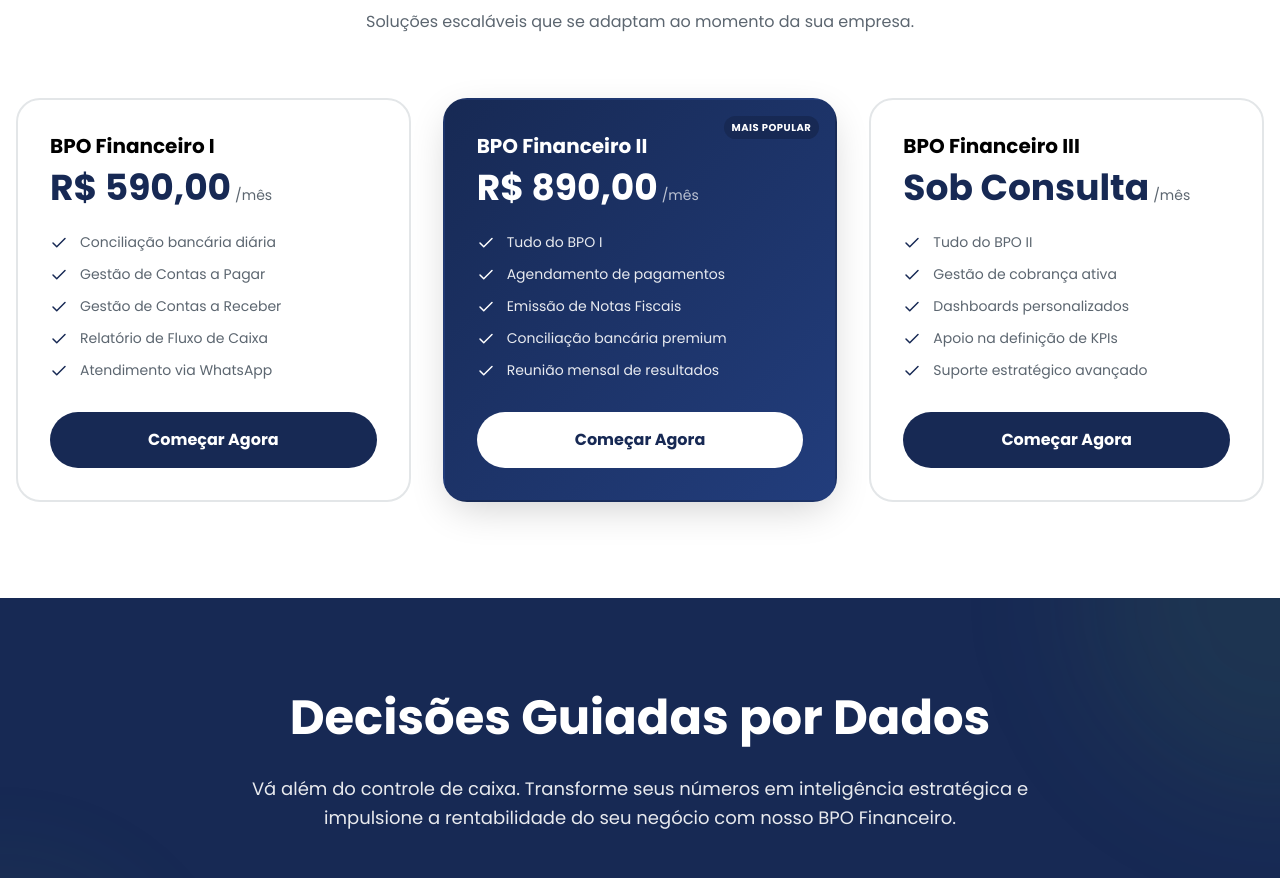
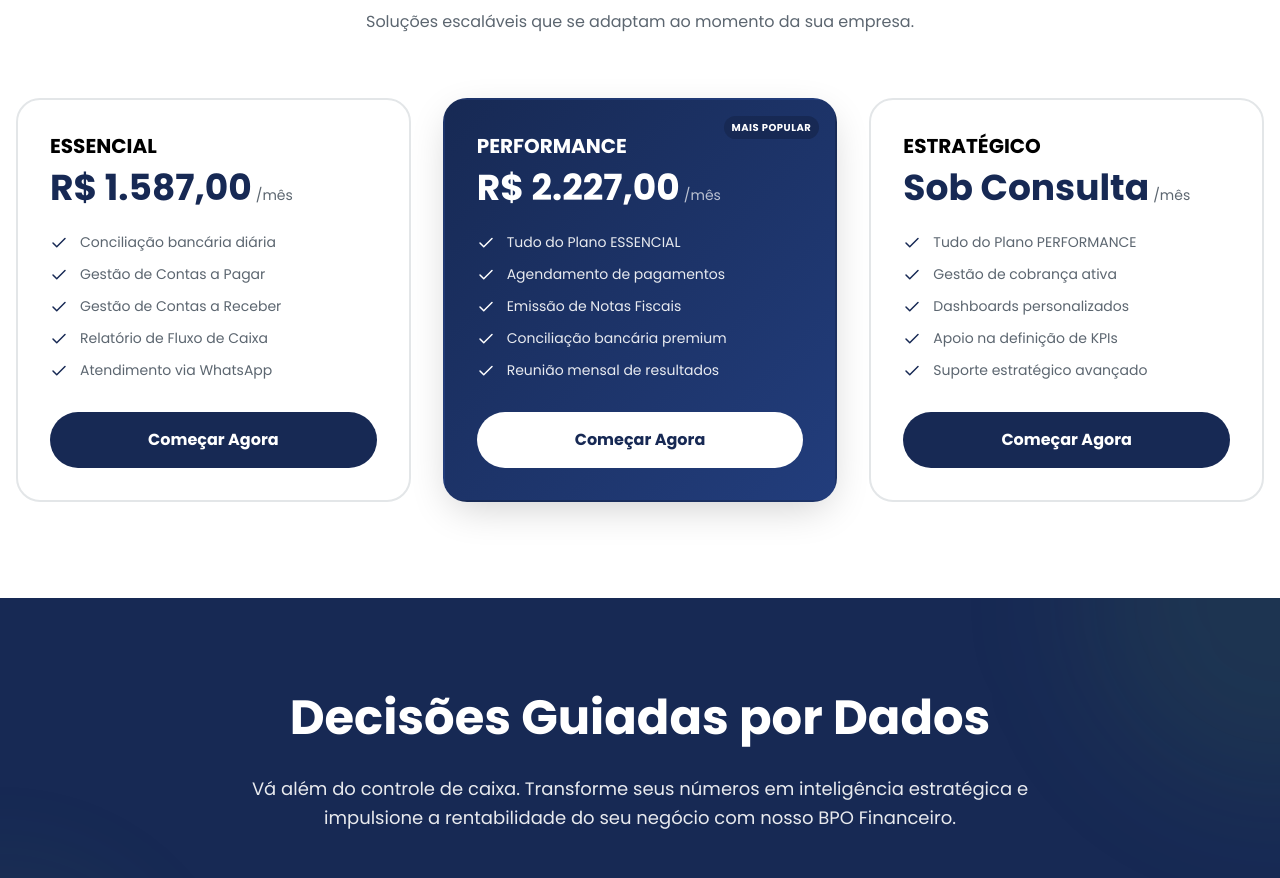
Before and after one commit to lsystemmobile-hue/4uconnect, a React (Vite) app: page /inteligencia-financeira in a window 1280 px wide. Shown: the part 1840-2718 px from the top of the page. Built offline with nearby package versions, Linux system fonts and the light colour scheme; the HTML template or start-up script is replaced by a standard one.

Commit message:
Update BPO Financeiro plans: ESSENCIAL and PERFORMANCE prices

```diff
--- a/src/pages/InteligenciaFinanceira.tsx
+++ b/src/pages/InteligenciaFinanceira.tsx
@@ -105,8 +105,8 @@ const InteligenciaFinanceira = () => {
 
           <div className="grid grid-cols-1 md:grid-cols-3 gap-8 items-center justify-center max-w-7xl mx-auto">
             <PricingCard
-              name="BPO Financeiro I"
-              price="R$ 590,00"
+              name="ESSENCIAL"
+              price="R$ 1.587,00"
               features={[
                 "Conciliação bancária diária",
                 "Gestão de Contas a Pagar",
@@ -118,11 +118,11 @@ const InteligenciaFinanceira = () => {
               delay={0}
             />
             <PricingCard
-              name="BPO Financeiro II"
-              price="R$ 890,00"
+              name="PERFORMANCE"
+              price="R$ 2.227,00"
               featured={true}
               features={[
-                "Tudo do BPO I",
+                "Tudo do Plano ESSENCIAL",
                 "Agendamento de pagamentos",
                 "Emissão de Notas Fiscais",
                 "Conciliação bancária premium",
@@ -132,10 +132,10 @@ const InteligenciaFinanceira = () => {
               delay={100}
             />
             <PricingCard
-              name="BPO Financeiro III"
+              name="ESTRATÉGICO"
               price="Sob Consulta"
               features={[
-                "Tudo do BPO II",
+                "Tudo do Plano PERFORMANCE",
                 "Gestão de cobrança ativa",
                 "Dashboards personalizados",
                 "Apoio na definição de KPIs",
```
